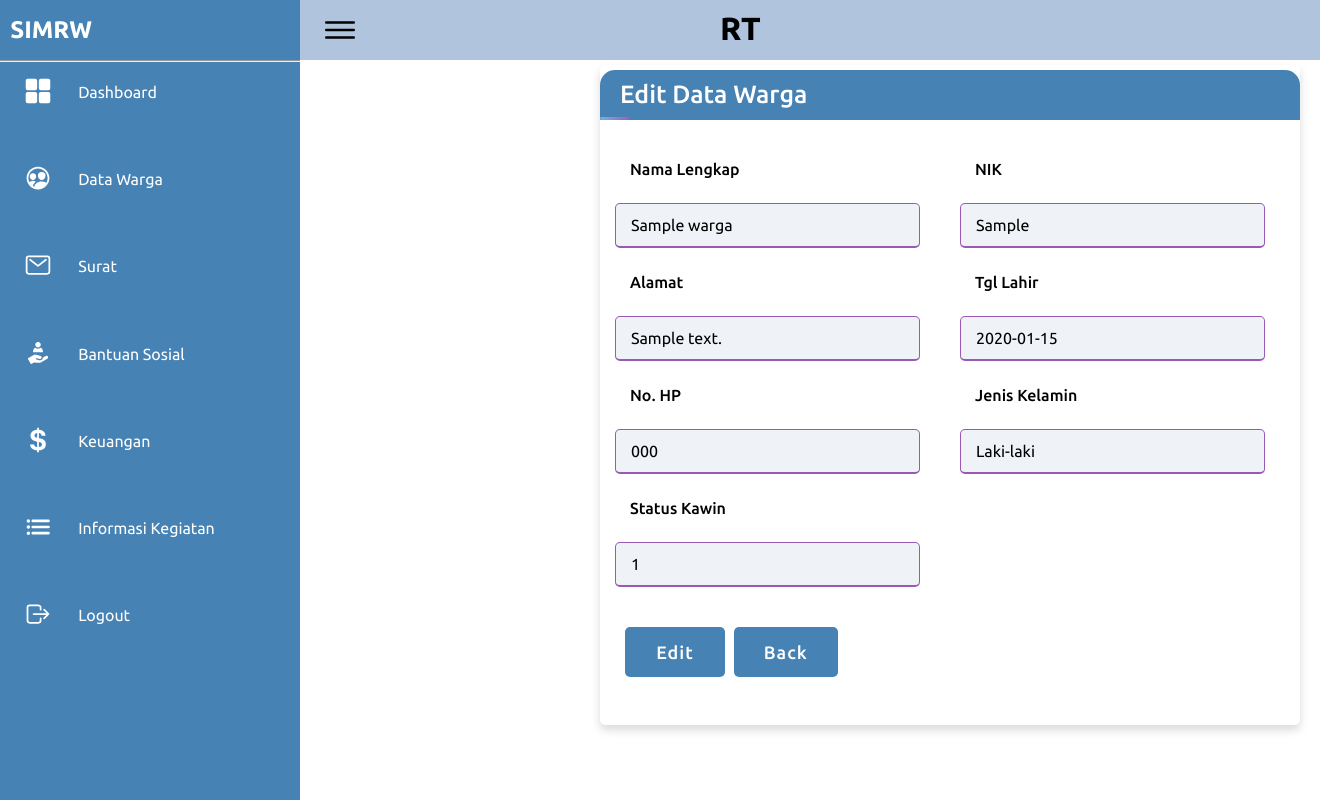
After one commit to Shin2Dev/SIMRW, a Laravel app: page /editwarga/1 in a window 1320 px wide. The commit adds this page. Run offline with Laravel 10, Linux system fonts and the light colour scheme; tables that the repository leaves empty hold one stand-in row (values such as "Sample post"); some libraries are stand-ins or nearby versions.

Commit message:
Menambahkan backend kelola data warga, masih tahap awal

```diff
--- a/laravel/app/Http/Controllers/PagesControllerRT.php
+++ b/laravel/app/Http/Controllers/PagesControllerRT.php
@@ -2,6 +2,7 @@
 
 namespace App\Http\Controllers;
 
+use App\Models\WargaModel;
 use Illuminate\Http\Request;
 
 class PagesControllerRT extends Controller
@@ -69,13 +70,16 @@ class PagesControllerRT extends Controller
         ]);
     }
 
+    // DATA WARGA
     public function datawargart()
     {
-        return view('rt.datawargart', [
+        $warga = WargaModel::all();
+        return view('rt.datawargart', compact('warga'), [
             "title" => "datawargart"
         ]);
     }
 
+    // Tambah Warga
     public function tambahwarga()
     {
         return view('rt.tambahwarga', [
@@ -83,23 +87,89 @@ class PagesControllerRT extends Controller
         ]);
     }
 
-    public function editwarga()
+    public function tambah(Request $request)
     {
-        return view('rt.editwarga', [
+        // Validasi data yang diterima
+        $validatedData = $request -> validate([
+            'nama' => 'required|string|max:255',
+            'nik' => 'required|string|max:16',
+            'alamat' => 'required|string|max:255',
+            'jenis_kelamin' => 'required|string|max:10',
+            // 'tempat_lahir' => 'sometimes|string|max:255',
+            'tanggal_lahir' => 'required|date',
+            'no_hp' => 'required|string|max:15',
+            'status_kawin' => 'required|boolean',
+            // 'pekerjaan' => 'required|string|max:255',
+            // 'status_warga' => 'required|boolean'
+        ]);
+
+        // Buat data warga baru
+        WargaModel::create($validatedData);
+
+        // Redirect kembali dengan pesan sukses
+        return redirect()->route('pages.datawargart')->with('success', 'Data warga berhasil ditambahkan.');
+    }
+
+    // Edit Warga
+    public function editwarga($id)
+    {
+        $warga = WargaModel::findOrFail($id);
+        return view('rt.editwarga', compact('warga'), [
             "title" => "editwarga"
         ]);
     }
 
-    public function gantistatus()
+    // UPDATE DATA WARGA EDIT
+    public function update(Request $request, $id)
     {
-        return view('rt.gantistatus', [
+        $warga = WargaModel::findOrFail($id);
+
+        $validatedData = $request->validate([
+            'nama' => 'sometimes|string|max:255',
+            'nik' => 'sometimes|string|max:16',
+            'alamat' => 'sometimes|string|max:255',
+            'jenis_kelamin' => 'sometimes|string|max:10',
+            'tempat_lahir' => 'sometimes|string|max:255',
+            'tanggal_lahir' => 'sometimes|date',
+            'no_hp' => 'sometimes|string|max:15',
+            'status_kawin' => 'sometimes|boolean',
+            'pekerjaan' => 'sometimes|string|max:255',
+            'status_warga' => 'sometimes|boolean'
+        ]);
+
+        $warga->update($validatedData);
+
+        return redirect()->route('pages.datawargart')->with('success', 'Data warga berhasil diupdate.');
+    }
+
+    public function gantistatus($id)
+    {
+        $warga = WargaModel::findOrFail($id);
+        return view('rt.gantistatus', compact('warga'), [
             "title" => "gantistatus"
         ]);
     }
 
-    public function detailstatus()
+    public function ganti(Request $request, $id)
     {
-        return view('rt.detailstatus', [
+        $warga = WargaModel::findOrFail($id);
+        // Validasi data yang diterima
+        $validatedData = $request -> validate([
+            'status_warga' => 'required|boolean'
+        ]);
+
+        // Buat data warga baru
+        $warga->update($validatedData);
+
+        // Redirect kembali dengan pesan sukses
+        return redirect()->route('pages.datawargart')->with('success', 'Data warga berhasil ditambahkan.');
+    }
+
+    // Detail Warga
+    public function detailstatus($id)
+    {
+        $warga = WargaModel::findOrFail($id);
+        return view('rt.detailstatus', compact('warga'), [
             "title" => "detailstatus"
         ]);
     }
--- /dev/null
+++ b/laravel/app/Models/WargaModel.php
@@ -0,0 +1,34 @@
+<?php
+
+namespace App\Models;
+
+use Illuminate\Database\Eloquent\Factories\HasFactory;
+use Illuminate\Database\Eloquent\Model;
+
+class WargaModel extends Model
+{
+    use HasFactory;
+
+    protected $table = 'warga';
+    protected $primary_key = 'id_warga';
+
+    protected $fillable = [
+        'id_warga',
+        'nama',
+        'nik',
+        'alamat',
+        'jenis_kelamin',
+        'tempat_lahir',
+        'tanggal_lahir',
+        'no_hp',
+        'status_kawin',
+        'pekerjaan',
+        'status_warga'
+    ];
+
+    protected $attributes = [
+        'tempat_lahir' => 'Malang',
+        'pekerjaan' => 'pelajar',
+        'status_warga' => true
+    ];
+}
--- a/laravel/resources/views/rt/editwarga.blade.php
+++ b/laravel/resources/views/rt/editwarga.blade.php
@@ -16,46 +16,56 @@
         <div class="title">
             <p>Edit Data Warga</p>
         </div>
+
+        {{-- @if ($errors->any())
+            <div>
+                <ul>
+                    @foreach ($errors->all() as $error)
+                        <li>{{ $error }}</li>
+                    @endforeach
+                </ul>
+            </div>
+        @endif --}}
+
         <div class="content">
-            <form action="#">
+            <form action="{{ route('pages.updatewarga', ['id' => $warga -> id]) }}" method="POST">
+                @csrf
+                @method('PUT')
+
                 <div class="user-details">
                     <div class="input-box">
                         <span class="details">Nama Lengkap</span>
-                        <input type="text" placeholder="" required>
-                    </div>
-                    <div class="input-box">
-                        <span class="details">Agama</span>
-                        <input type="text" placeholder="" required>
+                        <input type="text" name="nama" placeholder="" required value="{{ old('nama' , $warga -> nama) }}">
                     </div>
                     <div class="input-box">
                         <span class="details">NIK</span>
-                        <input type="text" placeholder="" required>
+                        <input type="text" name="nik" placeholder="" required value="{{ old('nik' , $warga -> nik) }}">
                     </div>
                     <div class="input-box">
                         <span class="details">Alamat</span>
-                        <input type="text" placeholder="" required>
+                        <input type="text" name="alamat" placeholder="" required value="{{ old('alamat' , $warga -> alamat) }}">
                     </div>
                     <div class="input-box">
                         <span class="details">Tgl Lahir</span>
-                        <input type="text" placeholder="" required>
+                        <input type="text" name="tanggal_lahir" placeholder="" required value="{{ old('tanggal_lahir' , $warga -> tanggal_lahir) }}">
                     </div>
                     <div class="input-box">
                         <span class="details">No. HP</span>
-                        <input type="text" placeholder="" required>
+                        <input type="text" name="no_hp" placeholder="" required value="{{ old('no_hp' , $warga -> no_hp) }}">
                     </div>
                     <div class="input-box">
                         <span class="details">Jenis Kelamin</span>
-                        <input type="text" placeholder="" required>
+                        <input type="text" name="jenis_kelamin" placeholder="" required value="{{ old('jenis_kelamin' , $warga -> jenis_kelamin) }}">
                     </div>
                     <div class="input-box">
-                        <span class="details">Status</span>
-                        <input type="text" placeholder="" required>
+                        <span class="details">Status Kawin</span>
+                        <input type="text" name="status_warga" placeholder="" required value="{{ old('status_warga' , $warga -> status_warga) }}">
                     </div>
                 </div>
 
                 <div class="button">
                     <button class="tom1" type="submit">Edit</button>
-                    <button class="tom2" type="submit">Back</button>
+                    <a class="tom2" href="{{ url('/datawargart') }}" style="padding: 15px 30px; text-decoration: none;">Back</a>
                 </div>
             </form>
         </div>
--- a/laravel/resources/views/rt/indexrt.blade.php
+++ b/laravel/resources/views/rt/indexrt.blade.php
@@ -12,6 +12,10 @@
 
     <!-- Icons -->
     <script src="https://unpkg.com/feather-icons"></script>
+    <base href="/SIMRW/laravel/public/">
+    <link rel="stylesheet" href="assets/css/templates/root.css">
+    <link rel="stylesheet" href="assets/css/templates/sidebar.css">
+    <link rel="stylesheet" href="assets/css/templates/header.css">
     <link rel="stylesheet" href="assets/css/style.css">
 </head>
 
--- a/laravel/routes/web.php
+++ b/laravel/routes/web.php
@@ -1,7 +1,12 @@
 <?php
-
+use App\Http\Controllers\BansosController;
+use App\Http\Controllers\InfoController;
+use App\Http\Controllers\KeuanganController;
 use Illuminate\Support\Facades\Route;
-use App\Http\Controllers\PagesController;
+use App\Http\Controllers\LoginController;
+use App\Http\Controllers\RukunTetangga;
+use App\Http\Controllers\SuratController;
+use App\Http\Controllers\Warga;
 
 /*
 |--------------------------------------------------------------------------
@@ -14,12 +19,9 @@ use App\Http\Controllers\PagesController;
 |
 */
 
+// Landing Page (DEFAULT)
 Route::get('/', function () {
-    return view('welcome');
-});
-
-Route::get('/', function () {
-    return view('landing');
+    return view('landing', ['dir' => 'pages', 'css' => 'landing-page', 'title' => 'Landing']);
 });
 
 Route::get('/login', function () {
@@ -38,13 +40,39 @@ Route::group(['namespace' => 'App\Http\Controllers'], function () {
     Route::get('/tambahuang', 'PagesControllerRT@tambahuang')->name('pages.tambahuang');
     Route::get('/info', 'PagesControllerRT@info')->name('pages.info');
     Route::get('/tambahinfo', 'PagesControllerRT@tambahinfo')->name('pages.tambahinfo');
+
+    // DATA WARGA
     Route::get('/datawargart', 'PagesControllerRT@datawargart')->name('pages.datawargart');
+
+    // TAMPILAN EDIT
+    Route::get('/editwarga/{id}', 'PagesControllerRT@editwarga')->name('pages.editwarga');
+    Route::get('/detailstatus/{id}', 'PagesControllerRT@detailstatus')->name('pages.detailstatus');
+
+    // UPDATE DATA EDIT
+    Route::put('/editwarga/{id}', 'PagesControllerRT@update')->name('pages.updatewarga');
+
     Route::get('/tambahwarga', 'PagesControllerRT@tambahwarga')->name('pages.tambahwarga');
-    Route::get('/editwarga', 'PagesControllerRT@editwarga')->name('pages.editwarga');
-    Route::get('/gantistatus', 'PagesControllerRT@gantistatus')->name('pages.gantistatus');
-    Route::get('/detailstatus', 'PagesControllerRT@detailstatus')->name('pages.detailstatus');
+    Route::post('/tambahwarga', 'PagesControllerRT@tambah')->name('pages.tambahdatawarga');
+
+    // Ganti Status Warga
+    Route::get('/gantistatus/{id}', 'PagesControllerRT@gantistatus')->name('pages.gantistatus');
+    Route::post('/gantistatus/{id}', 'PagesControllerRT@ganti')->name('pages.gantistatuswarga');
 });
 
+// Login Controller (LOGIN)
+Route::get('/login', [LoginController::class, 'index']);
+Route::post('/login', [LoginController::class, 'autentikasi']);
+
+
+// RT Controller (PAGES)
+Route::controller(RukunTetangga::class) -> group(function () {
+    Route::get('/dashboard_rt', 'index')->name('dashboard_rt');
+    Route::get('/surat_rt', 'surat')->name('surat_rt');
+    Route::get('/keuangan_rt', 'keuangan')->name('keuangan_rt');
+    Route::get('/info_rt', 'info')->name('info_rt');
+});
+
+// RW Controller (PAGES)
 Route::group(['namespace' => 'App\Http\Controllers'], function () {
     Route::get('/dashboardw', 'PagesControllerW@dashboard')->name('pages.dashboardw');
     Route::get('/keuanganrw', 'PagesControllerRW@keuanganrw')->name('pages.keuanganrw');
@@ -52,12 +80,34 @@ Route::group(['namespace' => 'App\Http\Controllers'], function () {
     Route::get('/datawargarw', 'PagesControllerRW@datawargarw')->name('pages.datawargarw');
 });
 
-Route::group(['namespace' => 'App\Http\Controllers'], function () {
-    Route::get('/dashboard', 'PagesControllerRW@dashboard')->name('pages.dashboard');
-    Route::get('/keuanganw', 'PagesControllerW@keuanganw')->name('pages.keuanganw');
-    Route::get('/suratw', 'PagesControllerW@suratw')->name('pages.suratw');
-    Route::get('/ajukansurat', 'PagesControllerW@ajukansurat')->name('pages.ajukansurat');
-    Route::get('/ajukansurat2', 'PagesControllerW@ajukansurat2')->name('pages.ajukansurat2');
-    Route::get('/detailsuratw', 'PagesControllerW@detailsuratw')->name('pages.detailsuratw');
-    Route::get('/datawargaw', 'PagesControllerW@datawargaw')->name('pages.datawargaw');
+// Warga Controller (PAGES)
+Route::controller(Warga::class) -> group(function () {
+    Route::get('/dashboard_warga', 'index') -> name('dashboard_warga');
+    Route::get('/datadiri_warga', 'datadiri')->name('datadiri_warga');
+    Route::get('/surat_warga', 'surat') -> name('surat_warga');
+    Route::get('/keuangan_warga', 'keuangan') -> name('keuangan_warga');
+    Route::get('/info_warga', 'info') -> name('informasi_warga');
 });
+
+// FORM SURAT
+Route::controller(SuratController::class) -> group(function(){
+    Route::get('/ajukan_surat', 'ajukan_surat')->name('ajukan_surat');
+    Route::get('/detail_surat', 'detail_surat')->name('detail_surat');
+    // Route::get('warga/ajukansurat2', 'PagesControllerW@ajukansurat2')->name('pages.ajukansurat2');
+});
+
+
+// FORM INFORMASI
+Route::controller(InfoController::class) -> group(function(){
+    // Route::get('/tambahinfo', 'PagesControllerRT@tambahinfo')->name('pages.tambahinfo');
+});
+
+// FORM KEUANGAN
+Route::controller(KeuanganController::class) -> group(function(){
+    // Route::get('/tambahuang', 'PagesControllerRT@tambahuang')->name('pages.tambahuang');
+});
+
+// FORM BANSOS
+Route::controller(BansosController::class) -> group(function(){
+    //
+});
```
Also changed, not shown: laravel/database/seeders/WargaSeeder.php (added, +57 -0 lines), laravel/resources/views/rt/datawargart.blade.php (+21 -46 lines), laravel/resources/views/rt/detailstatus.blade.php (+38 -4 lines), laravel/resources/views/rt/gantistatus.blade.php (+22 -12 lines), laravel/database/migrations/2024_05_13_060418_tabel_warga.php (added).
